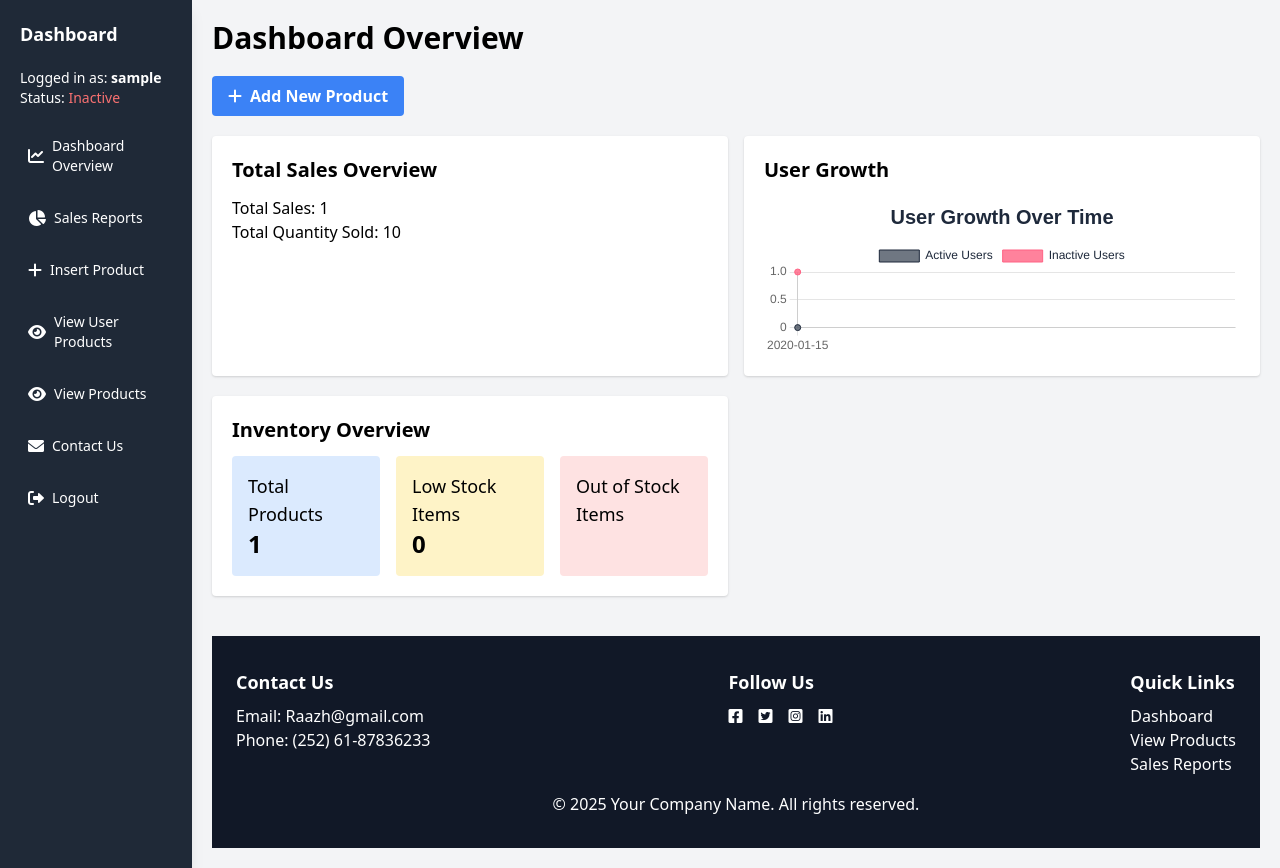
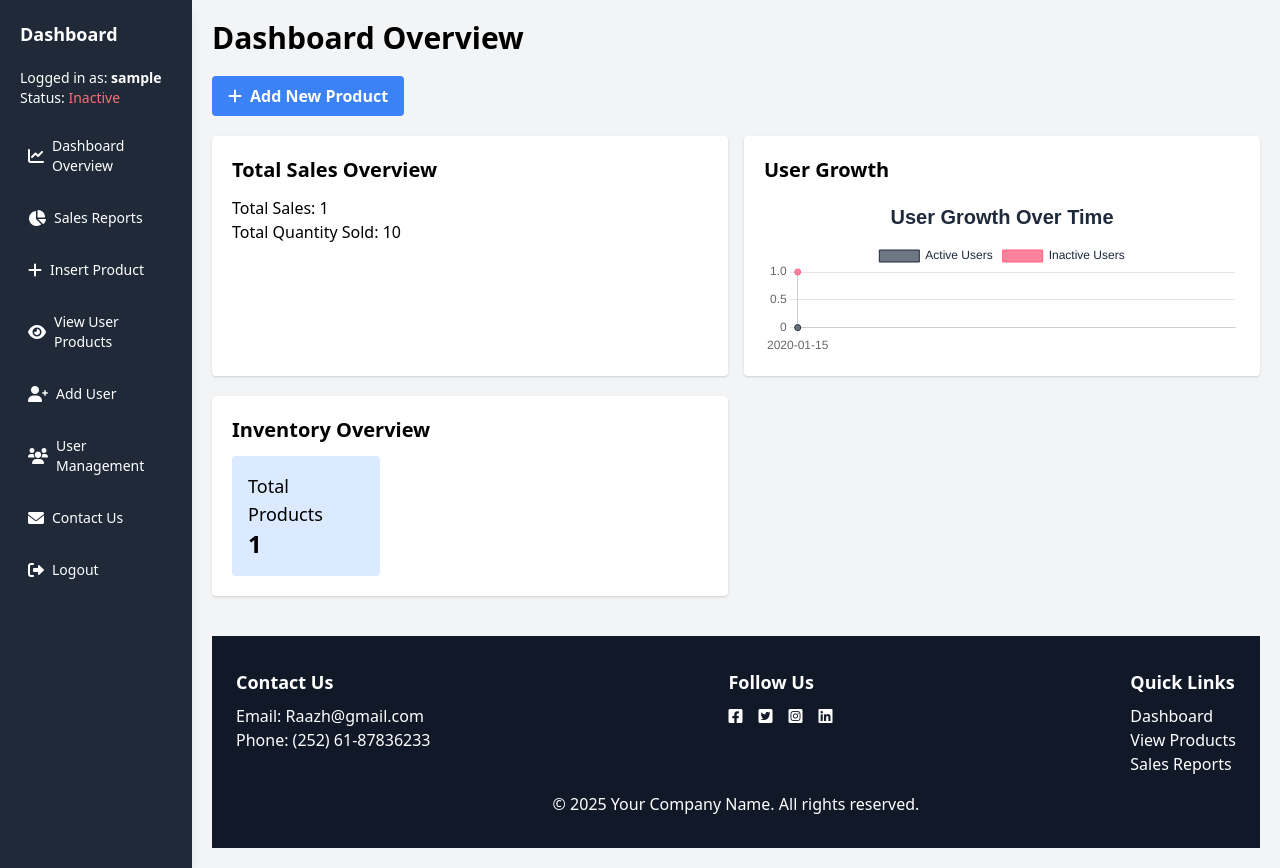
Before and after one commit to Raazh12/Invontory-management-system-for-php-and-mysql, a PHP site: page /Dashboard.php in a window 1280 px wide. Run offline with PHP 8.4, Linux system fonts and the light colour scheme; the visitor is signed in with stand-in values (Sample User, id 1); tables that the repository leaves empty or names only in its code hold one stand-in row (values such as "Sample post").

Commit message:
userManagement

```diff
--- a/Dashboard.php
+++ b/Dashboard.php
@@ -4,12 +4,10 @@ if (!isset($_SESSION['user_id'])) {
     header("location: login.php");
     exit();
 }
-
 $con = new mysqli("localhost", "root", "", "inventory_management_db");
 if ($con->connect_error) {
     die("Couldn't connect to the server: " . $con->connect_error);
 }
-
 // Fetch inventory data
 $inventorySql = "SELECT COUNT(*) AS total_products,
                         SUM(CASE WHEN stock < 5 THEN 1 ELSE 0 END) AS low_stock,
@@ -103,13 +101,26 @@ $role = $userRow['role']; // Get user role
                     <span class="text-sm">View User Products</span>
                 </a>
             </li>
-            <?php endif; ?>
+            <li class="mb-4">
+                <a href="register.php" class="flex items-center p-2 rounded hover:bg-gray-700 transition">
+                    <i class="fas fa-user-plus mr-2"></i>
+                    <span class="text-sm">Add User</span>
+                </a>
+            </li>
+            <li class="mb-4">
+                <a href="user_management.php" class="flex items-center p-2 rounded hover:bg-gray-700 transition">
+                    <i class="fas fa-users mr-2"></i>
+                    <span class="text-sm">User Management</span>
+                </a>
+            </li>
+        <?php else: ?>
             <li class="mb-4">
                 <a href="product_list.php" class="flex items-center p-2 rounded hover:bg-gray-700 transition">
                     <i class="fas fa-eye mr-2"></i>
                     <span class="text-sm">View Products</span>
                 </a>
             </li>
+        <?php endif; ?>
         <li class="mb-4">
             <a href="contact.php" class="flex items-center p-2 rounded hover:bg-gray-700 transition">
                 <i class="fas fa-envelope mr-2"></i>
@@ -164,14 +175,7 @@ $role = $userRow['role']; // Get user role
                         <h3 class="text-lg">Total Products</h3>
                         <p class="text-2xl font-bold"><?php echo $inventoryData['total_products']; ?></p>
                     </div>
-                    <div class="bg-yellow-100 p-4 rounded">
-                        <h3 class="text-lg">Low Stock Items</h3>
-                        <p class="text-2xl font-bold"><?php echo $inventoryData['low_stock']; ?></p>
-                    </div>
-                    <div class="bg-red-100 p-4 rounded">
-                        <h3 class="text-lg">Out of Stock Items</h3>
-                        <p class="text-2xl font-bold"><?php echo $inventoryData['out_of_stock']; ?></p>
-                    </div>
+
                 </div>
             </div>
         </div>
--- a/welcome.php
+++ b/welcome.php
@@ -28,7 +28,7 @@
 
                 <div class="mt-8 lg:mt-12 flex justify-center space-x-4">
                     <a href="login.php" class="inline-flex items-center justify-center px-6 py-4 font-semibold text-white transition-all duration-200 bg-blue-600 border border-transparent rounded-md hover:bg-blue-700 focus:bg-blue-700">Login</a>
-                    <a href="register.php" class="inline-flex items-center justify-center px-6 py-4 font-semibold text-white transition-all duration-200 bg-green-600 border border-transparent rounded-md hover:bg-green-700 focus:bg-green-700">Register</a>
+
                 </div>
             </div>
         </div>
```
Also changed, not shown: register.php (+30 -6 lines), uploads/Screenshot 2025-01-04 075305.png (added). Lines whose indentation alone changed are shown as unchanged.
